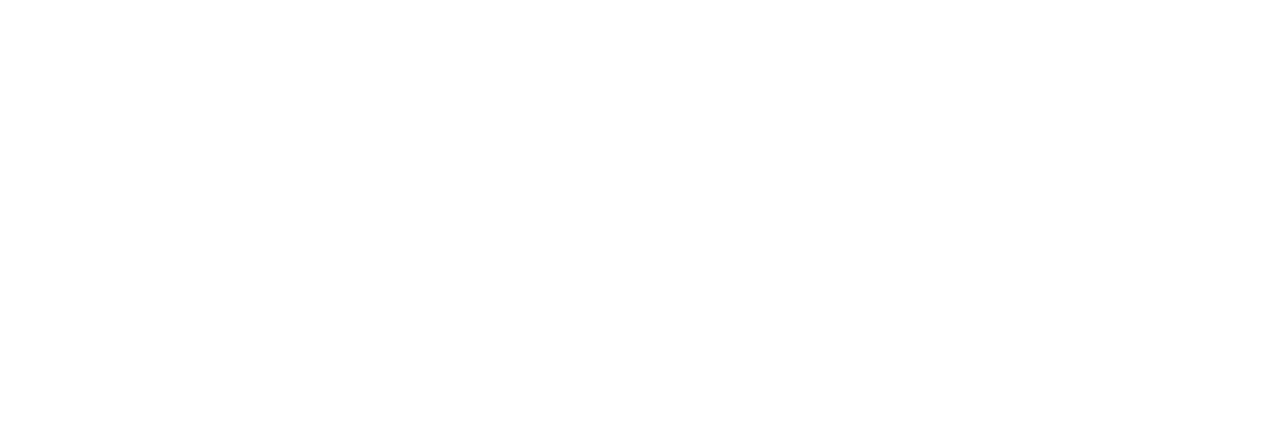
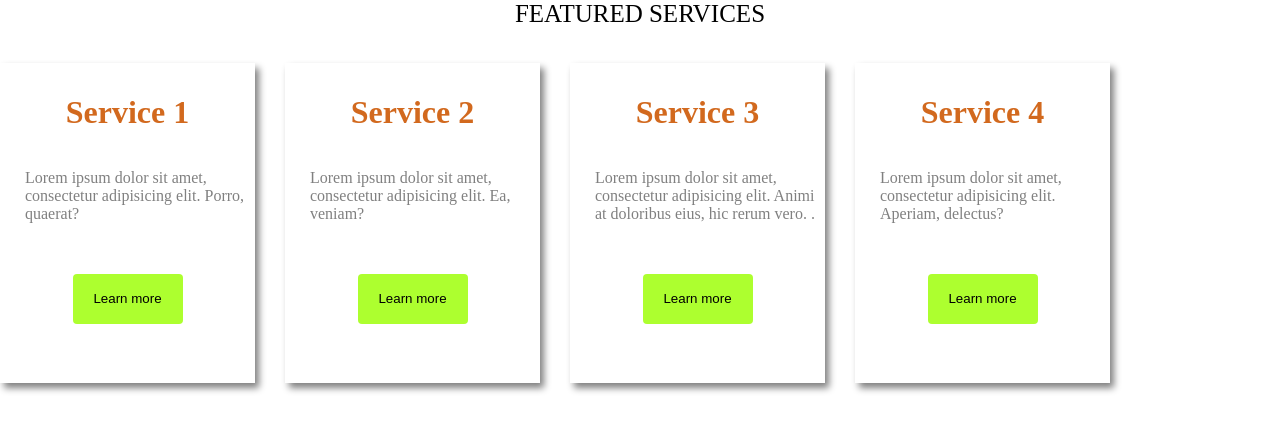
Before and after one commit to koncumone/okten-course, a plain HTML site: page hw2/card2/index.html in a window 1280 px wide. Drawn offline with Linux system fonts and the light colour scheme.

Commit message:
add card2

```diff
--- a/hw2/card2/index.html
+++ b/hw2/card2/index.html
@@ -1,10 +1,53 @@
-<!DOCTYPE html>
+<!doctype html>
 <html lang="en">
 <head>
     <meta charset="UTF-8">
-    <title>Title</title>
+    <meta name="viewport"
+          content="width=device-width, user-scalable=no, initial-scale=1.0, maximum-scale=1.0, minimum-scale=1.0">
+    <meta http-equiv="X-UA-Compatible" content="ie=edge">
+    <title>Koncumone</title>
+
+    <link rel="stylesheet" href="styles/style.css">
+
+
 </head>
 <body>
 
+    <div class="main">
+
+        <div class="title">FEATURED SERVICES</div>
+
+        <div class="main_box">
+
+            <div class="box">
+                <h1>Service 1</h1>
+                <p class="title__first">Lorem ipsum dolor sit amet, consectetur adipisicing elit. Porro, quaerat?</p>
+                <button>Learn more</button>
+            </div>
+
+            <div class="box">
+                <h1>Service 2</h1>
+                <p class="title__second">Lorem ipsum dolor sit amet, consectetur adipisicing elit. Ea, veniam?</p>
+                <button>Learn more</button>
+            </div>
+
+            <div class="box">
+                <h1>Service 3</h1>
+                <p class="title__third">Lorem ipsum dolor sit amet, consectetur adipisicing elit. Animi at doloribus eius,
+                    hic rerum vero.
+                    .</p>
+                <button>Learn more</button>
+            </div>
+
+            <div class="box">
+                <h1>Service 4</h1>
+                <p class="title__four">Lorem ipsum dolor sit amet, consectetur adipisicing elit. Aperiam, delectus?</p>
+                <button>Learn more</button>
+            </div>
+
+        </div>
+    </div>
+
+
 </body>
 </html>
--- a/hw2/card2/styles/style.css
+++ b/hw2/card2/styles/style.css
@@ -0,0 +1,39 @@
+body {
+    margin: 0;
+}
+
+.title {
+    font-size: 25px;
+    text-align: center;
+}
+.main_box {
+    margin-top: 35px;
+    display: flex;
+    column-gap: 30px;
+}
+.box {
+    display: flex;
+    flex-direction: column;
+    align-items: center;
+    padding: 10px;
+    width: 235px;
+    height: 300px;
+    box-shadow: 4px 5px 7px gray;
+}
+h1 {
+    color: chocolate;
+}
+p {
+    margin-left: 15px;
+    color: gray;
+}
+button {
+    width: 110px;
+    height: 50px;
+    background: greenyellow;
+    border: none;
+    cursor: pointer;
+    margin-top: 35px;
+    transition: background-color .4s;
+    border-radius: 4px;
+}
```
Also changed, not shown: hw2/card2/card2.png (added).
